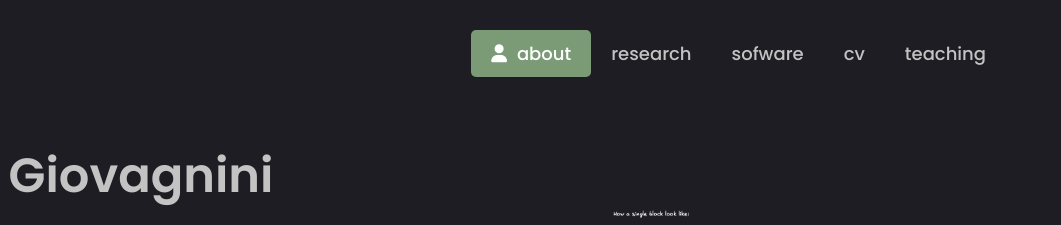
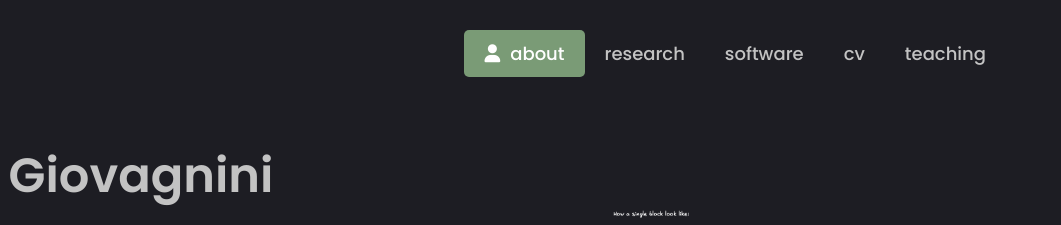
Before and after one commit to filippogiovagnini/filippogiovagnini.github.io, a plain HTML site: page index.html in a window 1280 px wide. Shown: the top 225 px of the page, 219-1280 px from the left. Drawn offline with Linux system fonts and the light colour scheme.

Commit message:
fixed typo

```diff
--- a/index.html
+++ b/index.html
@@ -27,7 +27,7 @@
                         </a>
                     </li>
                     <li><a href="research.html">research</a></li>
-                    <li><a href="software.html">sofware</a></li>
+                    <li><a href="software.html">software</a></li>
                     <li><a href="cv.html">cv</a></li>
                     <li><a href="ta-material.html">teaching</a></li>
                 </ul>
```
Also changed, not shown: research.html (+1 -1 lines).
